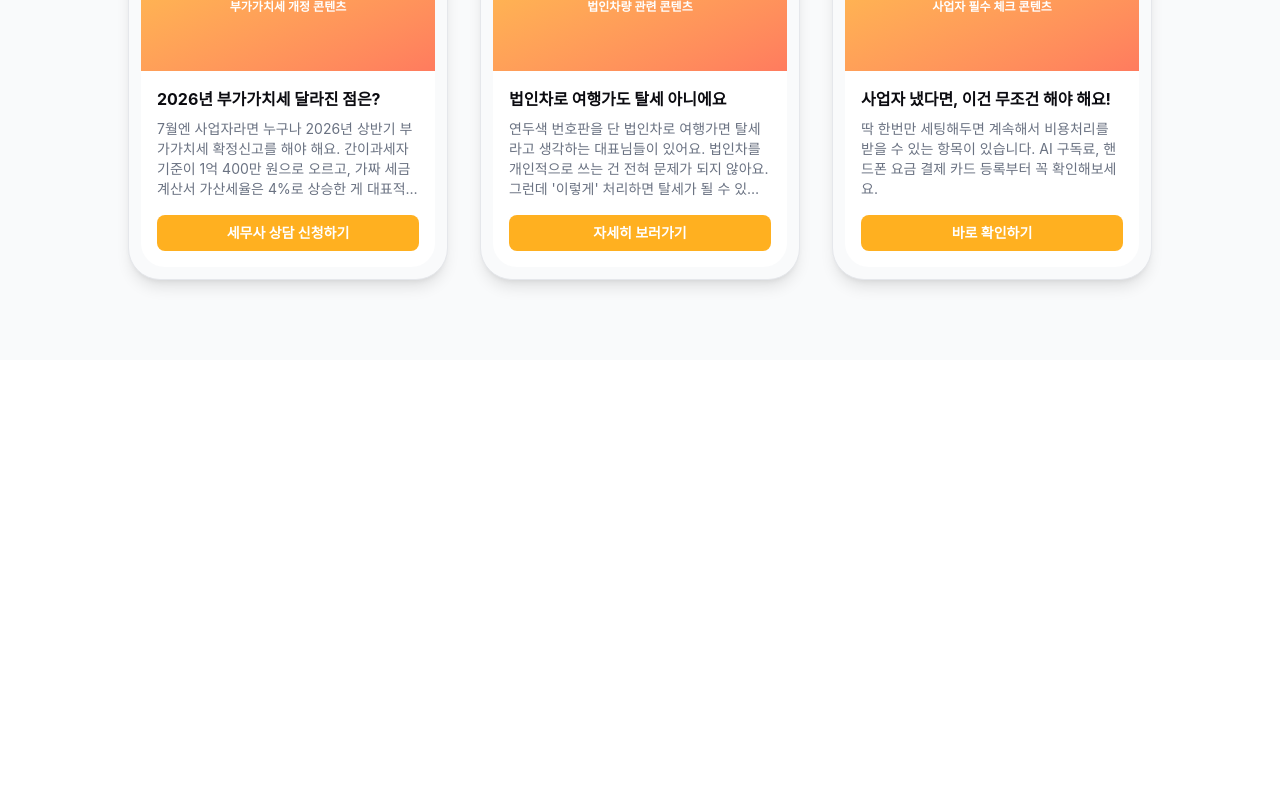
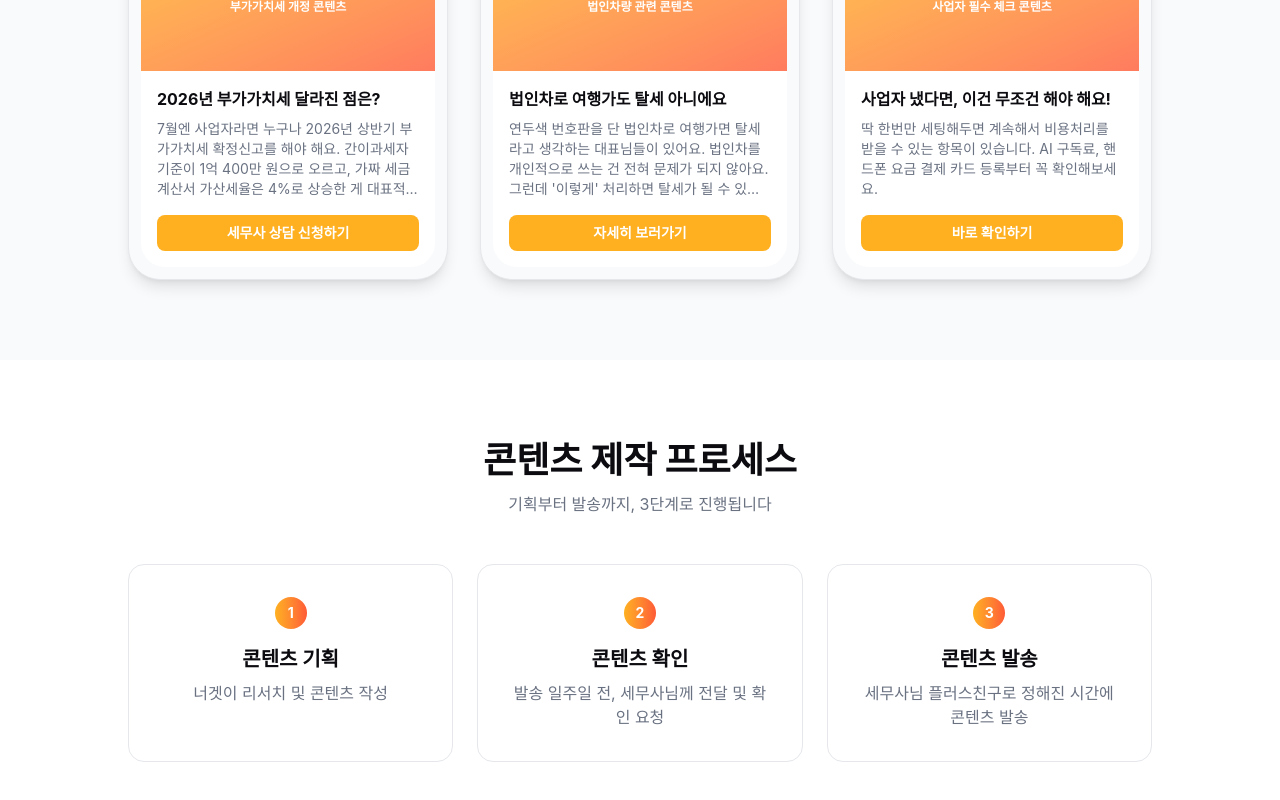
Before and after one commit to nugget-letter/tax, a Next.js app: page / in a window 1280 px wide. Shown: the part 2618-3418 px from the top of the page. Before the commit the page ends 2978 px from the top, so only its background shows below. Built offline with nearby package versions, Linux system fonts and the light colour scheme.

Commit message:
feat: add process section

```diff
--- a/app/page.tsx
+++ b/app/page.tsx
@@ -5,6 +5,7 @@ import SocialProof from "@/components/sections/SocialProof";
 import WhyItWorks from "@/components/sections/WhyItWorks";
 import HowItWorks from "@/components/sections/HowItWorks";
 import ContentExample from "@/components/sections/ContentExample";
+import Process from "@/components/sections/Process";
 
 export default function Home() {
   return (
@@ -16,6 +17,7 @@ export default function Home() {
       <WhyItWorks />
       <HowItWorks />
       <ContentExample />
+      <Process />
     </main>
   );
 }
--- /dev/null
+++ b/components/sections/Process.tsx
@@ -0,0 +1,42 @@
+import SectionContainer from "@/components/ui/SectionContainer";
+
+const STEPS = [
+  { step: 1, title: "콘텐츠 기획", description: "너겟이 리서치 및 콘텐츠 작성" },
+  {
+    step: 2,
+    title: "콘텐츠 확인",
+    description: "발송 일주일 전, 세무사님께 전달 및 확인 요청",
+  },
+  {
+    step: 3,
+    title: "콘텐츠 발송",
+    description: "세무사님 플러스친구로 정해진 시간에 콘텐츠 발송",
+  },
+];
+
+export default function Process() {
+  return (
+    <SectionContainer className="bg-white text-navy-950">
+      <h2 className="text-center text-3xl font-extrabold md:text-4xl">
+        콘텐츠 제작 프로세스
+      </h2>
+      <p className="mt-3 text-center text-gray-500">
+        기획부터 발송까지, 3단계로 진행됩니다
+      </p>
+      <div className="mt-12 grid gap-6 md:grid-cols-3">
+        {STEPS.map((item) => (
+          <div
+            key={item.step}
+            className="rounded-2xl border border-gray-200 p-8 text-center"
+          >
+            <span className="mx-auto flex h-8 w-8 items-center justify-center rounded-full bg-gradient-to-r from-brand-orange to-brand-red text-sm font-bold text-white">
+              {item.step}
+            </span>
+            <h3 className="mt-4 text-xl font-bold">{item.title}</h3>
+            <p className="mt-2 text-gray-500">{item.description}</p>
+          </div>
+        ))}
+      </div>
+    </SectionContainer>
+  );
+}
```
